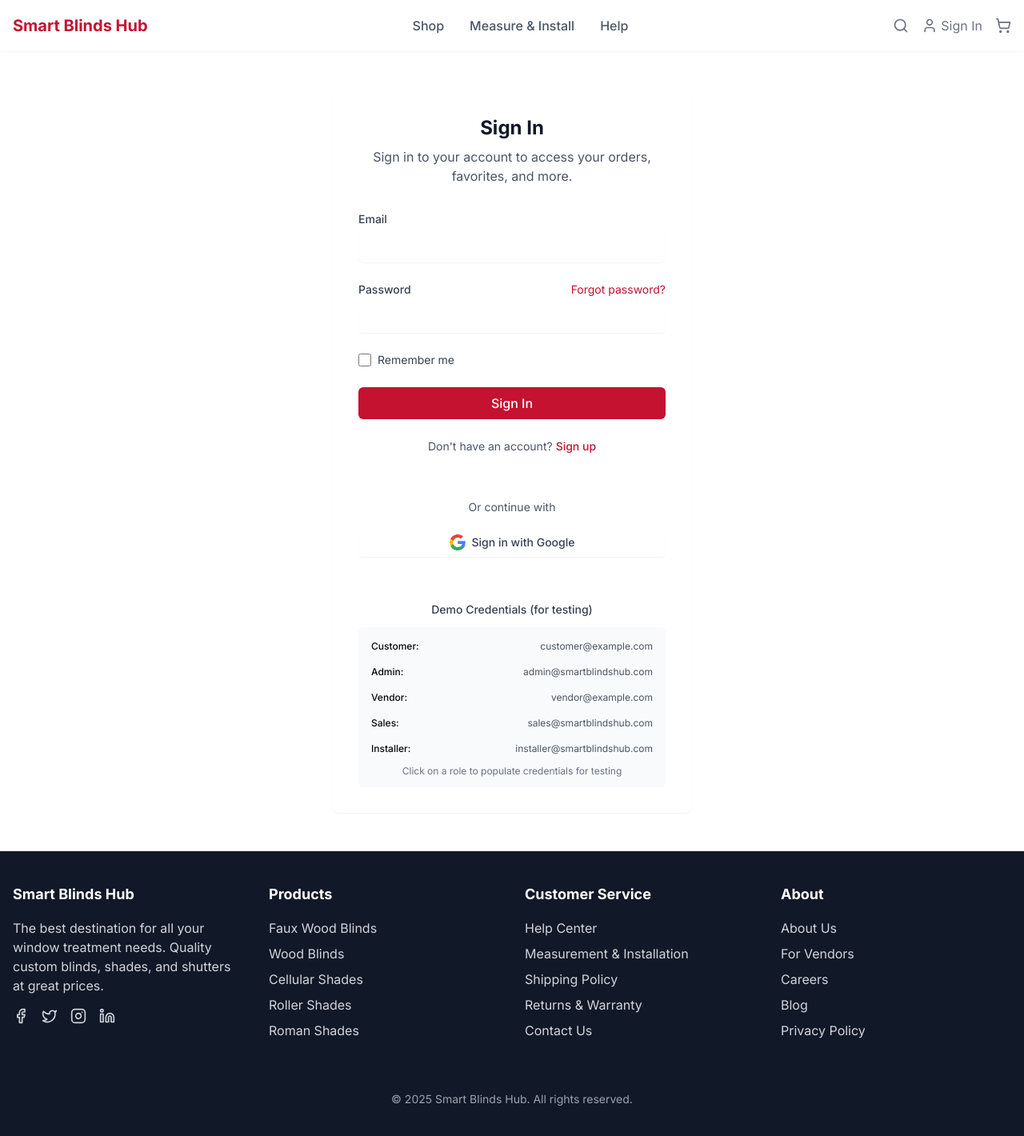
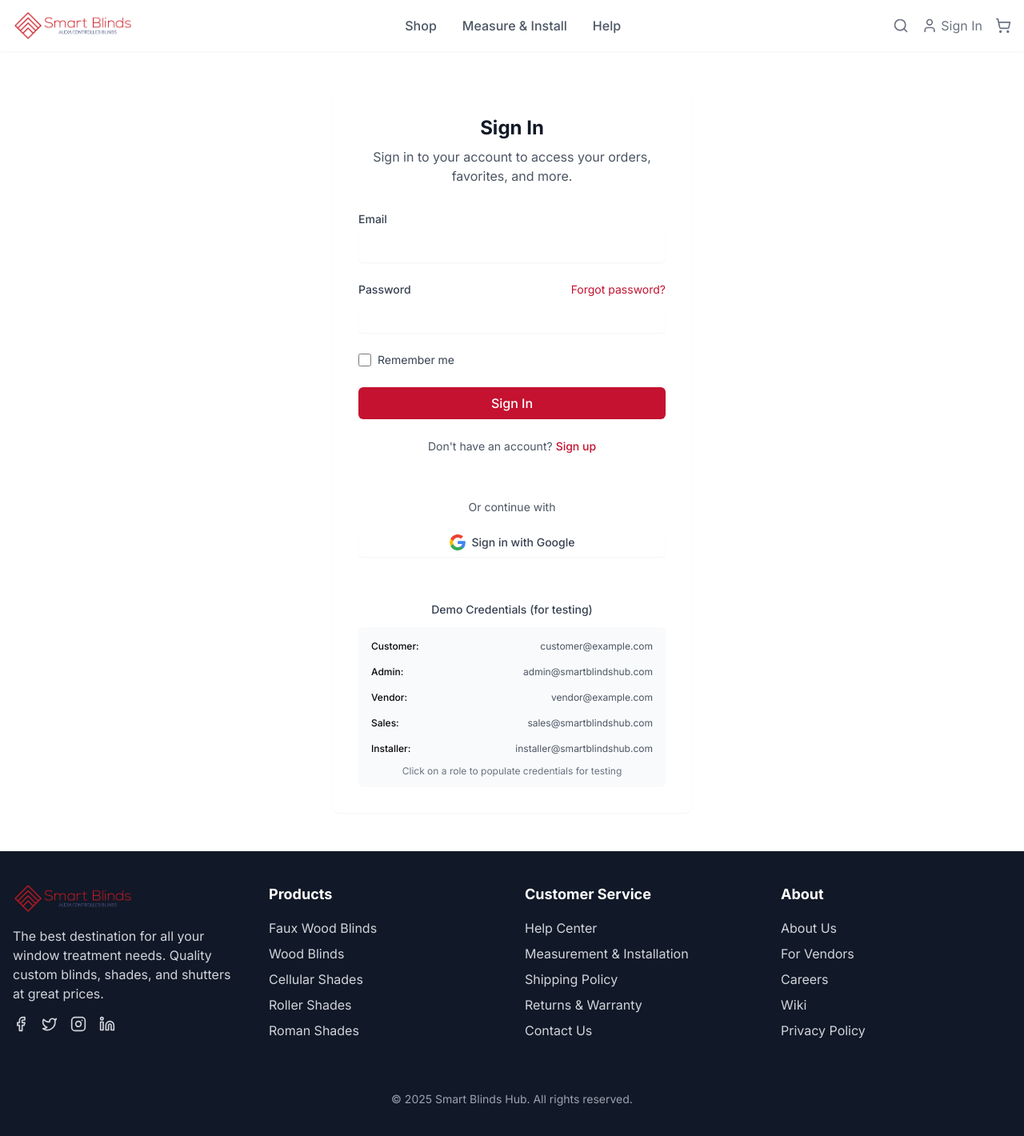
Before and after one commit to pandagopal/blindscommerce, a Next.js app: page /login in a window 1280 px wide. Shown: the top 1420 px of the page at 80% size. Built offline with nearby package versions, Linux system fonts and the light colour scheme; no server answers.

Commit message:
Added Wiki page and logo

```diff
--- /dev/null
+++ b/app/wiki/page.tsx
@@ -0,0 +1,71 @@
+import React from 'react';
+
+export default function WikiPage() {
+  return (
+    <div className="container mx-auto px-4 py-8">
+      <h1 className="text-3xl font-bold mb-6 text-gray-900">Blinds Installation Wiki</h1>
+      <div className="prose max-w-none">
+        <p className="text-gray-600 text-lg mb-4">
+          Welcome to our comprehensive guide on blinds installation, maintenance, and customization.
+        </p>
+
+        {/* Wiki Categories */}
+        <div className="grid grid-cols-1 md:grid-cols-2 lg:grid-cols-3 gap-6 mt-8">
+          <div className="p-6 border rounded-lg shadow-sm hover:border-primary-red transition-colors">
+            <h2 className="text-xl font-semibold mb-3 text-gray-900">Installation Guides</h2>
+            <ul className="space-y-2">
+              <li className="text-gray-600 hover:text-primary-red transition-colors">
+                <a href="#" className="flex items-center">Basic Installation Steps</a>
+              </li>
+              <li className="text-gray-600 hover:text-primary-red transition-colors">
+                <a href="#" className="flex items-center">Mounting Types</a>
+              </li>
+              <li className="text-gray-600 hover:text-primary-red transition-colors">
+                <a href="#" className="flex items-center">Tools Required</a>
+              </li>
+              <li className="text-gray-600 hover:text-primary-red transition-colors">
+                <a href="#" className="flex items-center">Troubleshooting</a>
+              </li>
+            </ul>
+          </div>
+
+          <div className="p-6 border rounded-lg shadow-sm hover:border-primary-red transition-colors">
+            <h2 className="text-xl font-semibold mb-3 text-gray-900">Maintenance Tips</h2>
+            <ul className="space-y-2">
+              <li className="text-gray-600 hover:text-primary-red transition-colors">
+                <a href="#" className="flex items-center">Cleaning Guidelines</a>
+              </li>
+              <li className="text-gray-600 hover:text-primary-red transition-colors">
+                <a href="#" className="flex items-center">Regular Maintenance</a>
+              </li>
+              <li className="text-gray-600 hover:text-primary-red transition-colors">
+                <a href="#" className="flex items-center">Common Issues</a>
+              </li>
+              <li className="text-gray-600 hover:text-primary-red transition-colors">
+                <a href="#" className="flex items-center">Repair Guides</a>
+              </li>
+            </ul>
+          </div>
+
+          <div className="p-6 border rounded-lg shadow-sm hover:border-primary-red transition-colors">
+            <h2 className="text-xl font-semibold mb-3 text-gray-900">Product Knowledge</h2>
+            <ul className="space-y-2">
+              <li className="text-gray-600 hover:text-primary-red transition-colors">
+                <a href="#" className="flex items-center">Types of Blinds</a>
+              </li>
+              <li className="text-gray-600 hover:text-primary-red transition-colors">
+                <a href="#" className="flex items-center">Material Guide</a>
+              </li>
+              <li className="text-gray-600 hover:text-primary-red transition-colors">
+                <a href="#" className="flex items-center">Measuring Guide</a>
+              </li>
+              <li className="text-gray-600 hover:text-primary-red transition-colors">
+                <a href="#" className="flex items-center">Style Tips</a>
+              </li>
+            </ul>
+          </div>
+        </div>
+      </div>
+    </div>
+  );
+}
--- a/components/Footer.tsx
+++ b/components/Footer.tsx
@@ -1,4 +1,5 @@
 import Link from "next/link";
+import Image from "next/image";
 import { Facebook, Twitter, Instagram, Linkedin } from "lucide-react";
 
 const Footer = () => {
@@ -8,7 +9,15 @@
         <div className="grid grid-cols-1 md:grid-cols-4 gap-8">
           {/* Company Info */}
           <div>
-            <h3 className="text-lg font-bold mb-4">Smart Blinds Hub</h3>
+            <div className="mb-4">
+              <Image
+                src="/images/logo/SmartBlindsLogo.png"
+                alt="Smart Blinds Hub"
+                width={150}
+                height={50}
+                className="dark:brightness-200"
+              />
+            </div>
             <p className="text-gray-300 mb-4">
               The best destination for all your window treatment needs. Quality
               custom blinds, shades, and shutters at great prices.
@@ -169,10 +178,10 @@
               </li>
               <li>
                 <Link
-                  href="/blog"
+                  href="/wiki"
                   className="text-gray-300 hover:text-white transition-colors"
                 >
-                  Blog
+                  Wiki
                 </Link>
               </li>
               <li>
--- a/components/Navbar.tsx
+++ b/components/Navbar.tsx
@@ -1,6 +1,7 @@
 'use client';
 
 import Link from "next/link";
+import Image from "next/image";
 import { ShoppingCart, User, Menu, Search, LogOut, ChevronDown, Settings, Package, List, Heart } from "lucide-react";
 import { useCart } from "@/context/CartContext";
 import { useState, useEffect, useRef } from "react";
@@ -128,9 +129,13 @@
           {/* Logo */}
           <div className="flex-shrink-0">
             <Link href="/" className="flex items-center">
-              <span className="text-xl font-bold text-primary-red">
-                Smart Blinds Hub
-              </span>
+              <Image
+                src="/images/logo/SmartBlindsLogo.png"
+                alt="Smart Blinds Hub"
+                width={150}
+                height={50}
+                priority
+              />
             </Link>
           </div>
 
```
Also changed, not shown: public/images/logo/SmartBlindsLogo.png (added).
